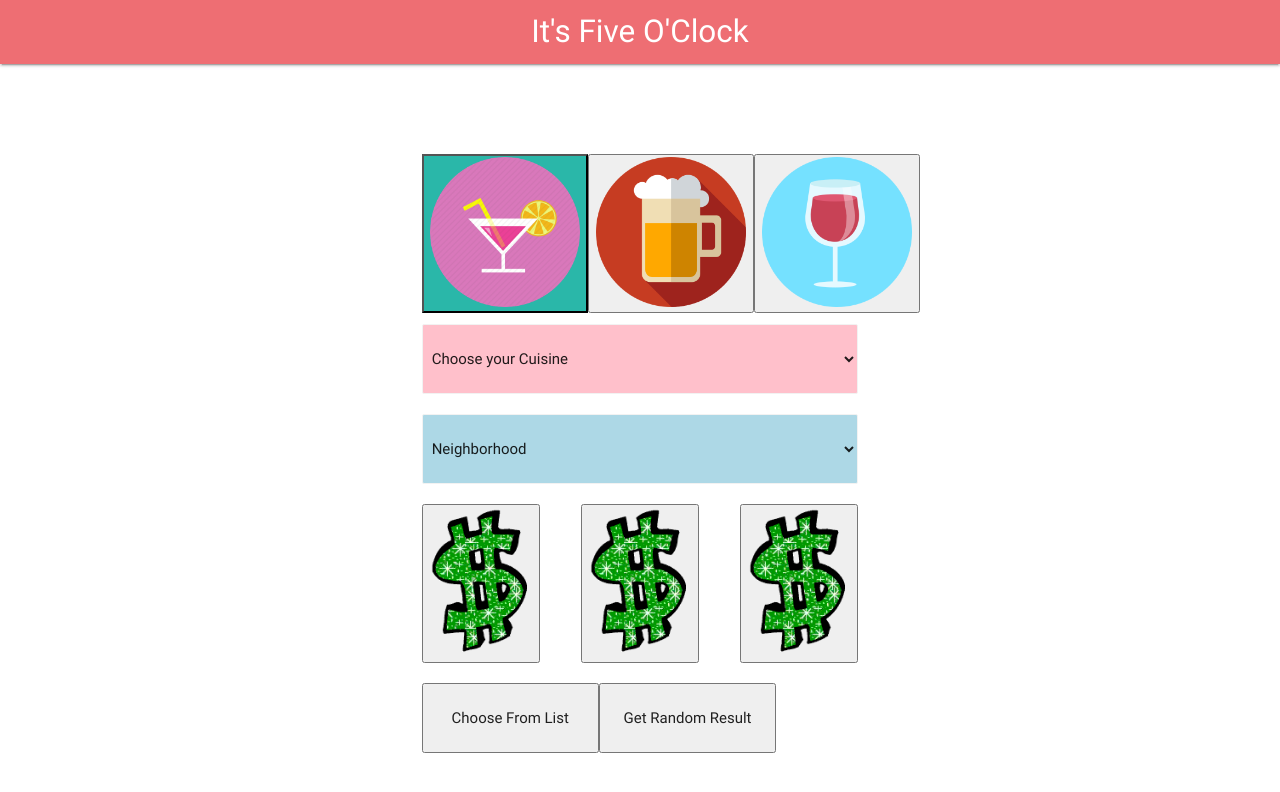
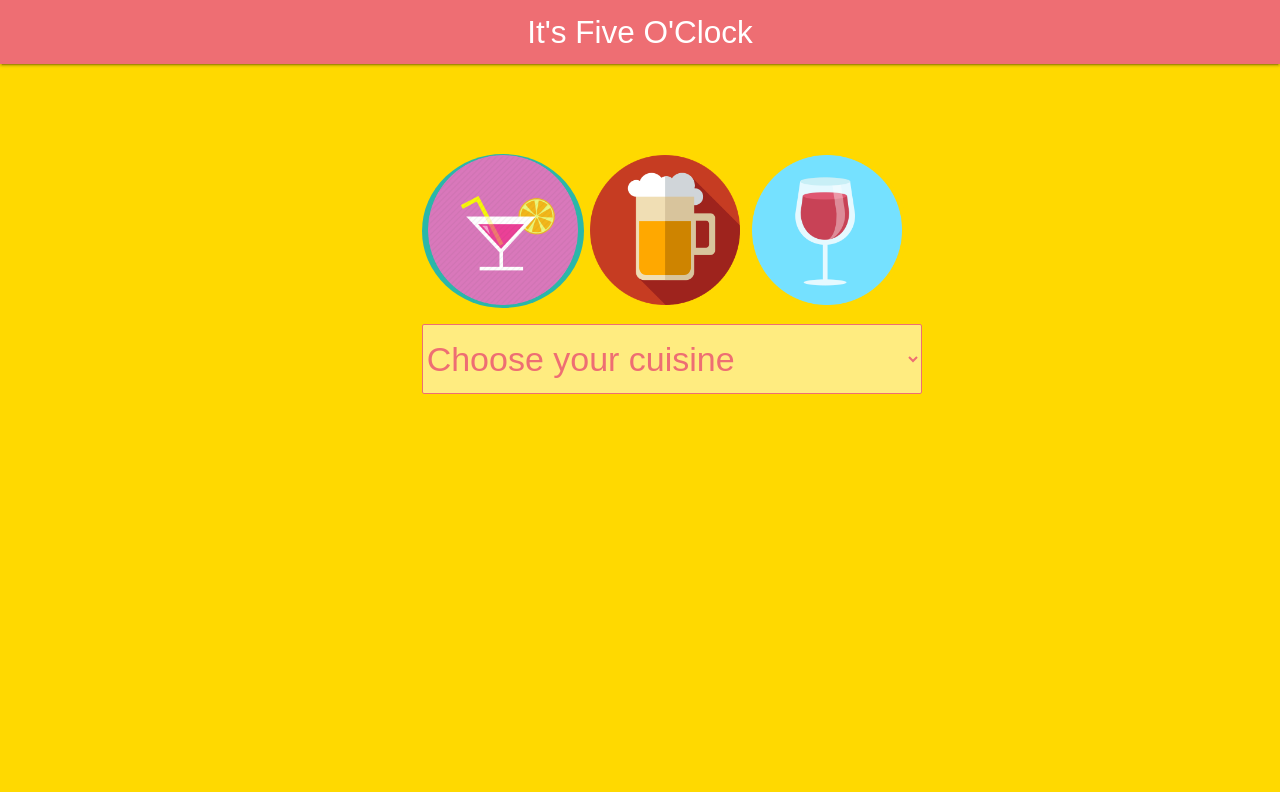
Before and after one commit to Daniibooii/happy-hour, a plain HTML site: page index.html in a window 1280 px wide. Both pictures are taken after a click on the button 504 px from the left and 233 px from the top of the page. Drawn offline with nearby package versions, Linux system fonts and the light colour scheme.

Commit message:
added ids and values to selection menus and animated the booze icons and hid all other elements until event is done.

```diff
--- a/assets/css/style.css
+++ b/assets/css/style.css
@@ -1,6 +1,6 @@
-<<<<<<< HEAD
 
  /* start of index.html css  */
+ /*-------------------------*/
 
  body {
    background-color: #ffd900;
@@ -11,6 +11,10 @@
    margin-top: 90px;
  }
 
+ .five-oclock {
+   font-size: 64px;
+ }
+
 .booze-row {
   height: 150px;
 }
@@ -18,30 +22,73 @@
 .booze-icon-col {
   display: flex;
   justify-content: space-between;
+  width: 550px;
+  margin: 0;
+  padding: 0;
 }
 
 .booze-btn {
+  background-color: #ffd900;
+  border: none;
+  border-radius: 50%;
+}
+.booze-btn img {
   height: 150px;
 }
 
-.cuisine-sel {
-  background-color: pink;
-  height: 70px;
+.booze-instruction p {
+  color: white;
+  font-size: 1px;
+  text-align: center;
+  width: 500px;
 }
 
+.selector-col {
+  text-align: center;
+  width: 480px;
+}
+
+.cuisine-sel {
+  background-color: rgba(255, 255, 255, 0.5);
+  border: 1px solid #ee6e73;
+  color: #ee6e73;
+  display: none;
+  font-size: 34px;
+  height: 1200px;
+  width: 1200px;
+  margin: 0;
+  padding: 0;
+}
+  .cuisine-sel option p {
+    text-align: center;
+  }
+
 .neighborhood-sel {
-  background-color: lightblue;
+  background-color: rgba(255, 255, 255, 0.5);
+  border: 1px solid #ee6e73;
+  color: #ee6e73;
+  font-size: 34px;
   height: 70px;
+  width: 500px;
+  padding: 0;
+  margin; 0;
 }
 
 .price-col {
   display: flex;
   justify-content: space-between;
+  width: 550px;
 }
 
 .price-point-btn {
+  background-color: #ffd900;
+  border: none;
+  border-radius: 50%;
   height: 150px;
 }
+  .price-point-btn img {
+    height: 150px;
+  }
 
 .submit-col {
   display: flex;
@@ -49,13 +96,25 @@
 }
 
 .list-btn {
+  background-color: #ee6e73;
+  border-radius: 50%;
+  font-size: 20px;
+  font-family: 'roboto', sans-serif;
   width: 250px;
-  height: 70px;
+  height: 250px;
+  padding: 0;
 }
 
 .random-btn {
+  background-color: #ee6e73;
+  border-radius: 50%;
+  font-size: 20px;
+  font-family: 'roboto', sans-serif;
   width: 250px;
-  height: 70px;
+  height: 250px;
+  padding: 0;
+
+
 =======
 .resultsImages {
   width: 150px;
--- a/assets/javascript/script.js
+++ b/assets/javascript/script.js
@@ -1,3 +1,5 @@
+$(document).ready(function(){
+
 // JAVASCRIPT FOR HAPPY HOUR PROJECT
 
 // Declare restaurant objects
@@ -84,3 +86,78 @@ var celticHouse = {listing: 56,name: "The Celtic House",location:"coHi",foodType
 var elChucho = {listing: 57,name: "El Chucho",location:"coHi",foodType: "mexican",price: 2,cocktail: true,beer: true,wine: false}
 var theHeights = {listing: 58,name: "The Heights",location:"coHi",foodType: "american",price: 2,cocktail: true,beer: true,wine: true}
 var wonderland = {listing: 59,name: "Wonderland Ballroom",location:"coHi",foodType: "american",price: 2,cocktail: true,beer: true,wine: true}
+
+
+/////////////////////////////////
+/// Javascrit for index.html ///
+///////////////////////////////
+
+// to slide the booze icons in from the sides and top //
+var animateBoozeIcons = function(){
+
+  $("#cocktail-btn").css({right:-2000,position:'relative'});
+      $("#cocktail-btn").animate({left:0}, 1500);
+  $("#beer-btn").css({bottom:2000,position:'relative'});
+      $("#beer-btn").animate({top:0}, 1500);
+  $("#wine-btn").css({right:2000,position:'relative'});
+      $("#wine-btn").animate({right:0}, 1500);
+  $('#cyb').animate({'font-size':'42px'}, 1800);
+
+} // end of animateZBoozeIcons functo=ion
+animateBoozeIcons();
+
+// hide theses select element until on of the booze icons, cuisine selected, neighborhood selected and price points are clicked
+$("#cuisine-selector").hide();
+$("#neighborhood-selector").hide();
+$("#price-row").hide();
+$("#submit-row").hide();
+
+// this animates the cuisine selector on clicks of the Icons, hides the instruction to choose your booze //
+var afterChoosingBooze = function(){
+
+  $("#choose-your-booze-row").hide();
+  $("#cuisine-selector").show();
+  $("#cuisine-selector").animate({height: "70px", width: "500px"});
+
+} // end of afterChoosingBooze function
+
+// when you choose what type of drinks you want, it calls the funcrtion afterChoosingBooze
+$("#cocktail-btn").click(function(){
+  afterChoosingBooze();
+});
+$("#beer-btn").click(function(){
+  afterChoosingBooze();
+});
+$("#wine-btn").click(function(){
+  afterChoosingBooze();
+});
+
+
+var afterSelectingCuisine = function(){
+
+  $("#neighborhood-selector").show(), 1000;
+
+} // end of afterSelectingCuisine function
+
+$("#selectAsian").trigger(function(){
+
+  afterSelectingCuisine();
+  alert("you've selected asian");
+})
+
+var animatePriceIcons = function(){
+
+  $("#one-dollar-sign-btn").css({right:-2000,position:'relative'});
+      $("#one-dollar-sign-btn").animate({left:0}, 1500);
+  $("#two-dollar-signs-btn").css({bottom:2000,position:'relative'});
+      $("#two-dollar-signs-btn").animate({top:0}, 1500);
+  $("#three-dollar-signs-btn").css({right:2000,position:'relative'});
+      $("#three-dollar-signs-btn").animate({right:0}, 1500);
+} // end of animateZBoozeIcons functo=ion
+animatePriceIcons();
+
+$("#")
+
+
+
+});  // end of docuent ready
--- a/index.html
+++ b/index.html
@@ -14,40 +14,45 @@
    <body>
      <nav>
         <div class="nav-wrapper">
-          <center class="brand-logo center" href="index.html">It's Five O'Clock</center>
+          <center class="brand-logo center five-oclock" href="index.html">It's Five O'Clock</center>
         </div>
       </nav>
        <div class="container">
         <div class="row booze-row">
           <div class="col m3"></div>
-          <div class="col m6 booze-icon-col center-align">
-            <button id="cocktail-btn" type="button" name="cocktail-button"> <img src="assets/images/cocktail-pink-circle.png" alt="cocktail logo" class="booze-btn"> </button>
-            <button id="beer-btn" type="button" name="beer-button"> <img src="assets/images/beer-red-circle.png" alt="beer logo" class="booze-btn"> </button>
-            <button id="wine-btn" type="button" name="wine-button"> <img src="assets/images/wine-blue-circle.png" alt="wine logo" class="booze-btn"> </button>
+          <div class="col m6 booze-icon-col center-align" align=center>
+            <button id="cocktail-btn"  class="booze-btn" type="button" name="cocktail-button"> <img src="assets/images/cocktail-pink-circle.png" alt="cocktail logo"> </button>
+            <button id="beer-btn"  class="booze-btn" type="button" name="beer-button"> <img src="assets/images/beer-red-circle.png" alt="beer logo" > </button>
+            <button id="wine-btn"  class="booze-btn" type="button" name="wine-button"> <img src="assets/images/wine-blue-circle.png" alt="wine logo"> </button>
           </div>
           <div class="col m3"></div>
-
+        </div>
+        <div id="choose-your-booze-row" class="row center-align">
+          <div class="col m3"></div>
+          <div class="col m6 booze-instruction">
+            <p id="cyb" class="center-align">Choose Your Booze</p>
+          </div>
+          <!-- <div class="col m3"></div> -->
         </div>
         <div class="row food-sel-row">
           <div class="col m3"></div>
-          <div class="col m6">
+          <div class="col selector-col m6">
             <!-- <label>Browser Select</label> -->
             <select id="cuisine-selector" class="browser-default cuisine-sel">
-              <option value="" disabled selected>Choose your Cuisine</option>
-              <option value="1">Asian</option>
-              <option value="2">American</option>
-              <option value="3">European</option>
-              <option value="4">French</option>
-              <option value="5">Gluten Free</option>
-              <option value="6">Health Food</option>
-              <option value="7">Indian</option>
-              <option value="8">Irish</option>
-              <option value="9">Italian</option>
-              <option value="10">Mexican</option>
-              <option value="11">Seafood</option>
-              <option value="12">Spanish/Tapas</option>
-              <option value="13">Southern/Soul Food</option>
-              <option value="14">Vegetarian/Vegan</option>
+              <option value="" disabled selected><p>Choose your cuisine</p></option>
+              <option id="selectAsian" value="Asian">Asian</option>
+              <option id="selectAmerican" value="american">American</option>
+              <option id="selectEuropean" value="european">European</option>
+              <option id="selectFrench" value="french">French</option>
+              <option id="selectHealth" value="health">Health Food</option>
+              <option id="selectIndian" value="indian">Indian</option>
+              <option id="selectIrish" value="irish">Irish</option>
+              <option id="selectItalian" value="italian">Italian</option>
+              <option id="selectMexican" value="mexican">Mexican</option>
+              <option id="selectSeafood" value="seafood">Seafood</option>
+              <option id="selectSpanish" value="spanish">Spanish / Tapas</option>
+              <option id="selectSouthern" value="southern">Southern / Soul Food</option>
+              <option id="selectVegetarian" value="vegetarian">Vegetarian / Vegan</option>
             </select>
           </div>
           <div class="col m3"></div>
@@ -57,39 +62,38 @@
           <div class="col m6">
             <!-- <label>Browser Select</label> -->
             <select id="neighborhood-selector" class="browser-default neighborhood-sel">
-              <option value="" disabled selected>Neighborhood</option>
-              <option value="1">Adams Morgan</option>
-              <option value="2">Capital Hill</option>
-              <option value="3">Columbia Heights</option>
-              <option value="4">Dupont Circle</option>
-              <option value="5">Eastern Market</option>
-              <option value="6">Friendship Heights / Tenley Town</option>
-              <option value="7">Georgetown</option>
-              <option value="8">H Street</option>
-              <option value="9">Logan Circle</option>
-              <option value="10">NoMa</option>
-              <option value="11">Petworth</option>
-              <option value="12">Shaw / U Street</option>
-              <option value="13">Southwest / Waterfront</option>
+              <option value="" disabled selected>Choose your neighborhood</option>
+              <option id="selectAdmo" value="admo">Adams Morgan</option>
+              <option id="selectCapHill" value="capitalHill">Capital Hill</option>
+              <option id="selectCoHi" value="coHi">Columbia Heights</option>
+              <option id="selectDupont" value="dupont">Dupont Circle</option>
+              <option id="selecteastMart" value="eastMart">Eastern Market</option>
+              <option id="selectFriendship" value="friendship">Friendship Heights / Tenley Town</option>
+              <option id="selectGTown" value="georgetown">Georgetown</option>
+              <option id="selectHSt" value="hSt">H Street</option>
+              <option id="selectLogan" value="logan">Logan Circle</option>
+              <option id="selectNoMa" value="noma">NoMa</option>
+              <option id="selectPetworth" value="petworth">Petworth</option>
+              <option id="selectShaw" value="shaw">Shaw / U Street</option>
+              <option id="selectWaterfront" value="waterfront">Southwest / Waterfront</option>
             </select>
           </div>
           <div class="col m3"></div>
         </div>
-        <div class="row price-row">
+        <div id="price-row" class="row">
           <div class="col m3"></div>
           <div class="col m6 price-col">
-            <button id="one-dollar-sign-btn" type="button" name="one-dollar-button"> <img src="assets/images/dollar-sign-sparkle.gif" alt="dollar sign gif" class="price-point-btn"> </button>
-            <button id="two-dollar-signs-btn" type="button" name="two-dollar-button"> <img src="assets/images/dollar-sign-sparkle.gif" alt="dollar sign gif" class="price-point-btn"> </button>
-            <button id="three-dollar-signs-btn" type="button" name="three-dollar-button"> <img src="assets/images/dollar-sign-sparkle.gif" alt="dollar sign gif" class="price-point-btn"> </button>
+            <button id="one-dollar-sign-btn" class="price-point-btn" type="button" name="one-dollar-button"> <img src="assets/images/one-dollar-sign.png" alt="dollar sign gif"> </button>
+            <button id="two-dollar-signs-btn" class="price-point-btn" type="button" name="two-dollar-button"> <img src="assets/images/two-dollar-signs.png" alt="dollar sign gif"> </button>
+            <button id="three-dollar-signs-btn" class="price-point-btn" type="button" name="three-dollar-button"> <img src="assets/images/three-dollar-signs.png" alt="dollar sign gif"> </button>
           </div>
           <div class="col m3"></div>
         </div>
-        <div class="row submit-row">
+        <div id="submit-row" class="row submit-row">
           <div class="col m3"></div>
           <div class="col m6 submit-col">
-            <button id="get-restaurant-list" class="list-btn" type="button" name="list-btn">Choose From List</button>
-            <button id="get-random-result" class="random-btn" type="button" name="random-btn">Get Random Result</button>
-          <div class="col m3"></div>
+            <button id="get-restaurant-list" class="btn list-btn" type="submit" name="action">Choose<br>From<br>List</button>
+            <button id="get-random-result" class="btn random-btn" type="submit" name="action">Get<br>Random<br>Result</button>
         </div>
        </div>
 
```
Also changed, not shown: assets/images/one-dollar-sign.png (added), assets/images/three-dollar-signs.png (added), assets/images/two-dollar-signs.png (added).
